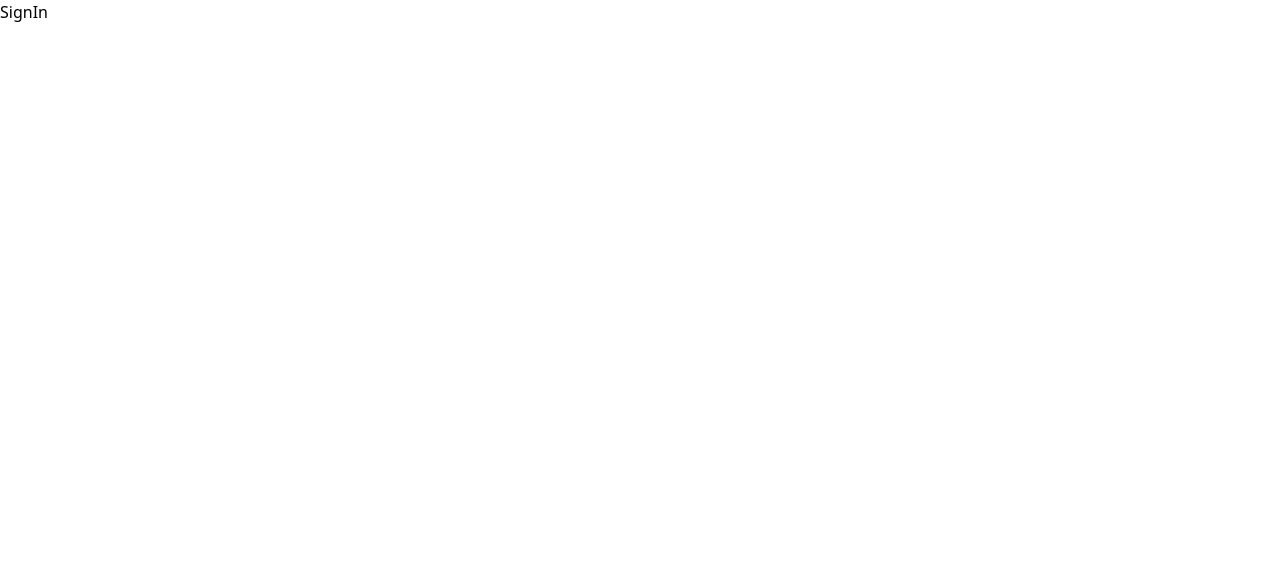
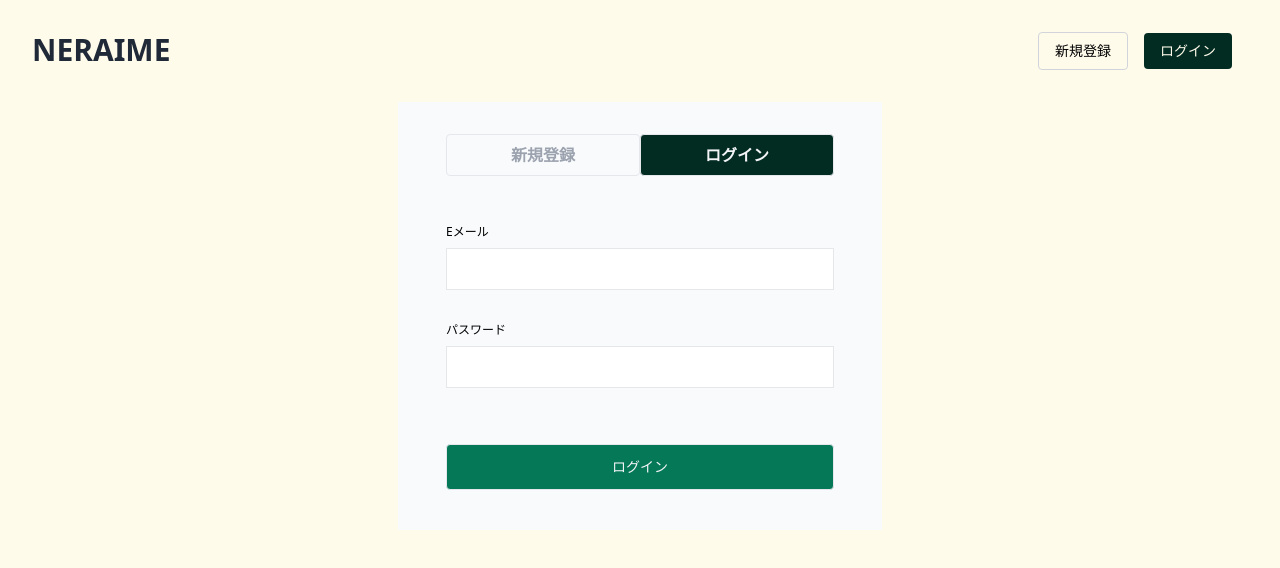
Before and after one commit to Hijikata1869/neraime-frontend, a Next.js app: page /sign-in in a window 1280 px wide. Shown: the top 568 px of the page. Built offline with nearby package versions, Linux system fonts and the light colour scheme.

Commit message:
ユーザーの作成機能を実装#3

```diff
--- a/components/UserAuth.tsx
+++ b/components/UserAuth.tsx
@@ -1,10 +1,47 @@
 import { useState } from "react";
+import { useRouter } from "next/router";
+
+// apis
+import { createUser } from "@/lib/users";
 
 export const UserAuth: React.FC = () => {
-  const [isSignUp, setIsSignUp] = useState(true);
+  const router = useRouter();
+  const [isSignUp, setIsSignUp] = useState(router.pathname === "/sign-up");
+  const [nickname, setNickname] = useState("");
+  const [email, setEmail] = useState("");
+  const [password, setPassword] = useState("");
+  const [passwordConfirmation, setPasswordConfirmation] = useState("");
 
   const onClickToggle = () => {
     setIsSignUp(!isSignUp);
+  };
+
+  const onChangeInputValue = (event: React.ChangeEvent<HTMLInputElement>) => {
+    switch (event.target.name) {
+      case "nickname":
+        setNickname(event.target.value);
+        break;
+      case "email":
+        setEmail(event.target.value);
+        break;
+      case "password":
+        setPassword(event.target.value);
+        break;
+      case "passwordConfirmation":
+        setPasswordConfirmation(event.target.value);
+        break;
+    }
+  };
+
+  const onClickSignUp = (event: React.MouseEvent) => {
+    const userInput = {
+      event: event,
+      nickname: nickname,
+      email: email,
+      password: password,
+      passwordConfirmation: passwordConfirmation,
+    };
+    createUser(userInput);
   };
 
   return (
@@ -51,37 +88,45 @@ export const UserAuth: React.FC = () => {
                   ニックネーム
                 </label>
                 <input
-                  className="border mb-8 py-2"
+                  className="border mb-8 py-2 outline-none pl-2"
                   id="nickname"
                   type="text"
                   name="nickname"
+                  value={nickname}
+                  onChange={(event) => onChangeInputValue(event)}
                 />
                 <label className="text-xs mb-2" htmlFor="email">
                   Eメール
                 </label>
                 <input
-                  className="border mb-8 py-2"
+                  className="border mb-8 py-2 outline-none pl-2"
                   id="email"
                   type="text"
-                  name="nickname"
+                  name="email"
+                  value={email}
+                  onChange={(event) => onChangeInputValue(event)}
                 />
                 <label className="text-xs mb-2" htmlFor="password">
                   パスワード
                 </label>
                 <input
-                  className="border mb-8 py-2"
+                  className="border mb-8 py-2 outline-none pl-2"
                   id="password"
                   type="password"
                   name="password"
+                  value={password}
+                  onChange={(event) => onChangeInputValue(event)}
                 />
                 <label className="text-xs mb-2" htmlFor="passwordConfirmation">
                   パスワード（確認用）
                 </label>
                 <input
-                  className="border mb-8 py-2"
+                  className="border mb-8 py-2 outline-none pl-2"
                   id="passwordConfirmation"
                   type="password"
                   name="passwordConfirmation"
+                  value={passwordConfirmation}
+                  onChange={(event) => onChangeInputValue(event)}
                 />
               </form>
             </>
@@ -92,19 +137,23 @@ export const UserAuth: React.FC = () => {
                   Eメール
                 </label>
                 <input
-                  className="border mb-8 py-2"
+                  className="border mb-8 py-2 outline-none pl-2"
                   id="email"
                   type="text"
-                  name="nickname"
+                  name="email"
+                  value={email}
+                  onChange={(event) => onChangeInputValue(event)}
                 />
                 <label className="text-xs mb-2" htmlFor="password">
                   パスワード
                 </label>
                 <input
-                  className="border mb-8 py-2"
+                  className="border mb-8 py-2 outline-none pl-2"
                   id="password"
                   type="password"
                   name="password"
+                  value={password}
+                  onChange={(event) => onChangeInputValue(event)}
                 />
               </form>
             </>
@@ -113,7 +162,10 @@ export const UserAuth: React.FC = () => {
         <div className="mt-6 mb-6 mx-4 flex justify-center">
           {isSignUp ? (
             <>
-              <button className="text-sm border w-full py-3 bg-emerald-700 text-gray-100 rounded hover:bg-emerald-900 transition">
+              <button
+                className="text-sm border w-full py-3 bg-emerald-700 text-gray-100 rounded hover:bg-emerald-900 transition"
+                onClick={(event) => onClickSignUp(event)}
+              >
                 新規登録
               </button>
             </>
--- /dev/null
+++ b/lib/users.ts
@@ -0,0 +1,26 @@
+import { UserInput } from "@/types/user";
+
+export const createUser = async (userInput: UserInput) => {
+  const { event, nickname, email, password, passwordConfirmation } = userInput;
+  event.preventDefault();
+  await fetch(`${process.env.NEXT_PUBLIC_RAILSAPI_URL}users`, {
+    method: "POST",
+    body: JSON.stringify({
+      user: {
+        nickname: nickname,
+        email: email,
+        password: password,
+        passwordConfirmation: passwordConfirmation,
+      },
+    }),
+    headers: {
+      "Content-Type": "application/json",
+    },
+  }).then((res) => {
+    if (res.status === 200) {
+      console.log("User created");
+    } else {
+      throw "create failed";
+    }
+  });
+};
--- a/pages/sign-in.tsx
+++ b/pages/sign-in.tsx
@@ -1,7 +1,12 @@
+import { Layout } from "@/components/Layout";
+import { UserAuth } from "@/components/UserAuth";
+
 const SignIn: React.FC = () => {
   return (
     <>
-      <h1>SignIn</h1>
+      <Layout title="ログイン">
+        <UserAuth />
+      </Layout>
     </>
   );
 };
--- a/pages/sign-up.tsx
+++ b/pages/sign-up.tsx
@@ -4,7 +4,7 @@ import { UserAuth } from "@/components/UserAuth";
 const SignUp: React.FC = () => {
   return (
     <>
-      <Layout title="sign-up">
+      <Layout title="新規登録">
         <UserAuth />
       </Layout>
     </>
--- /dev/null
+++ b/types/user.ts
@@ -0,0 +1,7 @@
+export type UserInput = {
+  event: React.MouseEvent;
+  nickname: string;
+  email: string;
+  password: string;
+  passwordConfirmation: string;
+};
```
